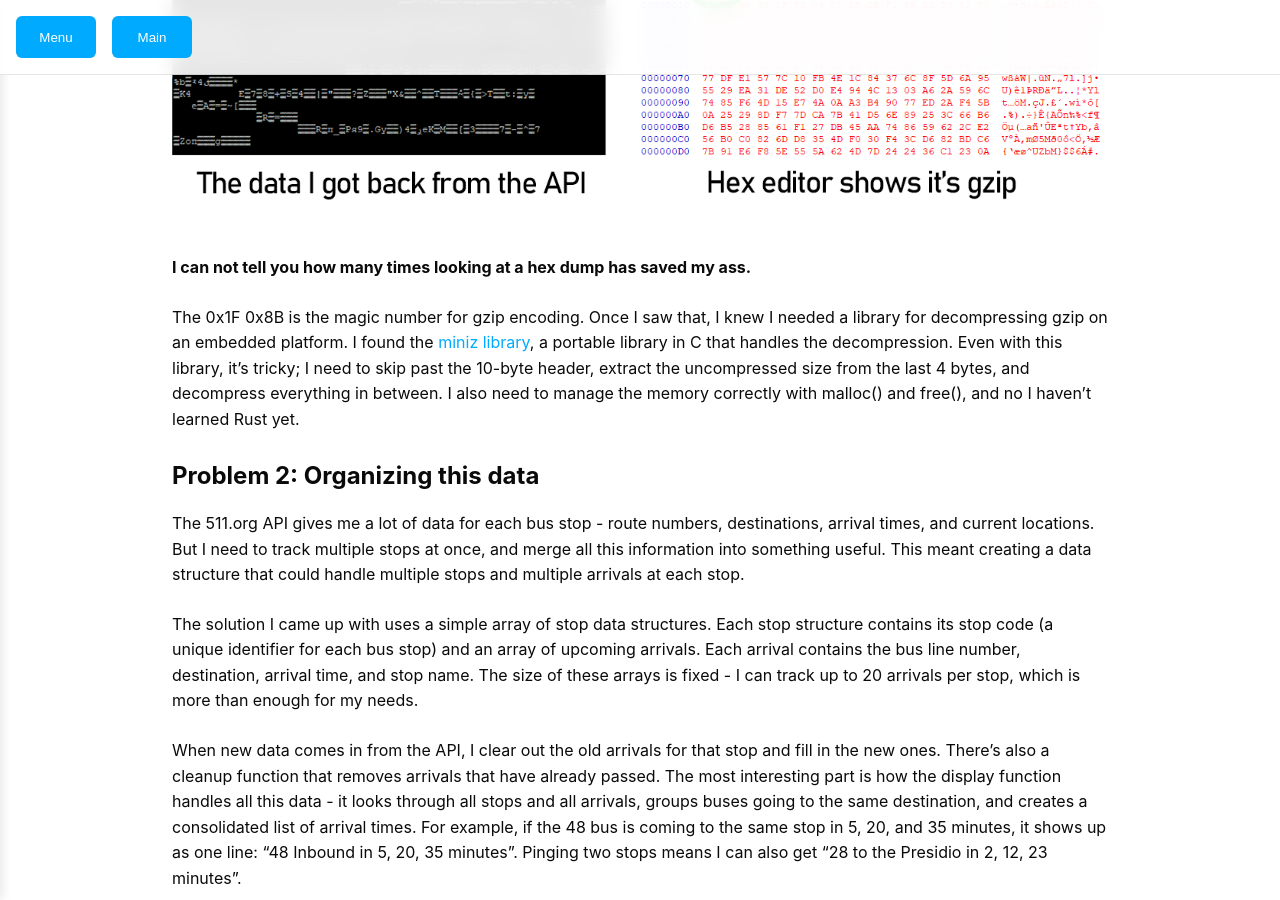
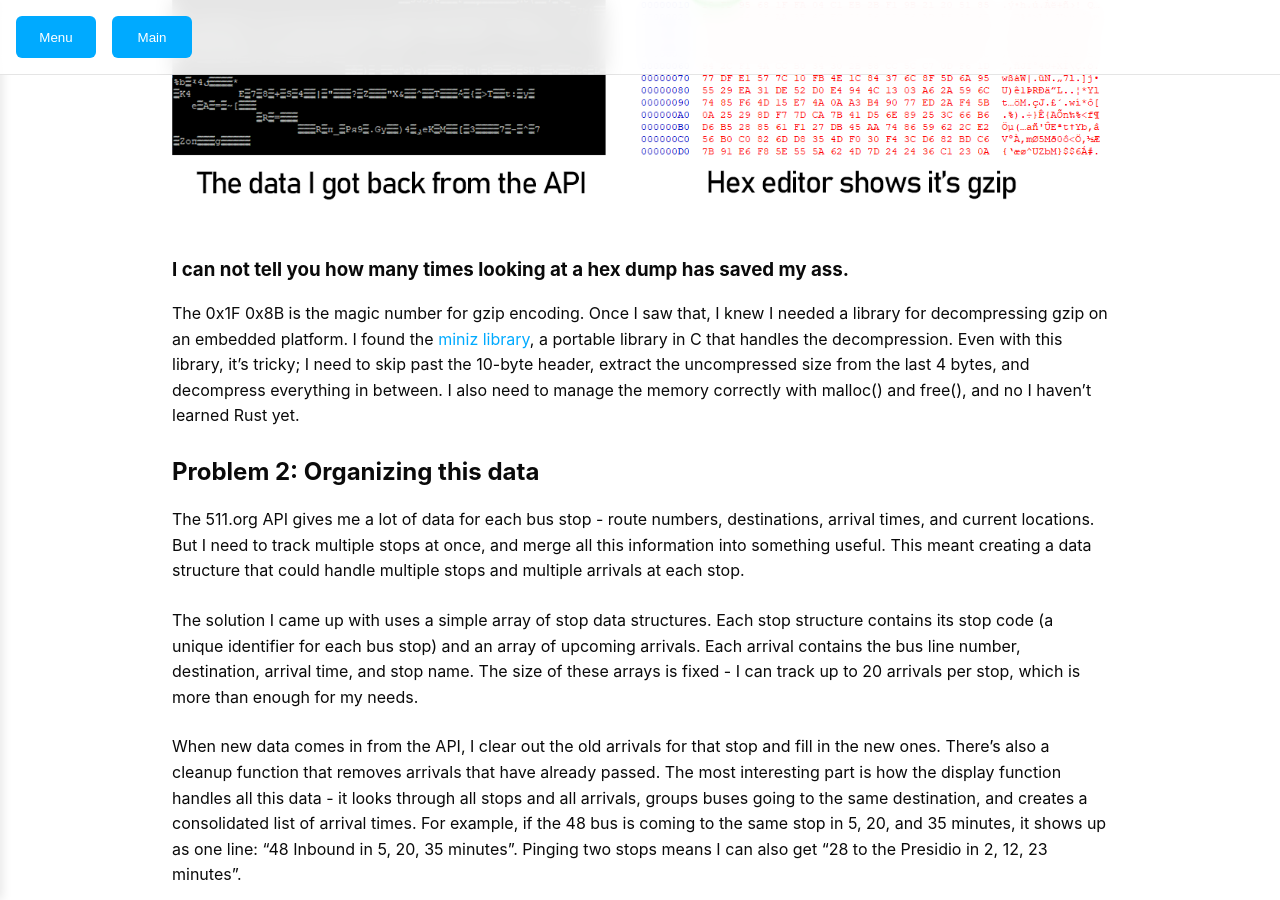
Before and after one commit to bbenchoff/bbenchoff.github.io, a Jekyll site: the page built from pages/BusTideDisplay.md, in a window 1280 px wide and 900 px high, scrolled down 1754 px. Built offline with Jekyll 4.4.1, drawn with Linux system fonts in a browser that asks for light colours; our own code applies the rules of GitHub Pages for plain Markdown files.

```diff
--- a/pages/BusTideDisplay.md
+++ b/pages/BusTideDisplay.md
@@ -31,7 +31,7 @@
 
 ![The key insight that told me it was gzipped JSON](/images/HexDecoding.png)
 
-**I can not tell you how many times looking at a hex dump has saved my ass.**
+### I can not tell you how many times looking at a hex dump has saved my ass.
 
 The 0x1F 0x8B is the magic number for gzip encoding. Once I saw that, I knew I needed a library for decompressing gzip on an embedded platform. I found the [miniz library](https://github.com/richgel999/miniz), a portable library in C that handles the decompression. Even with this library, it's tricky; I need to skip past the 10-byte header, extract the uncompressed size from the last 4 bytes, and decompress everything in between. I also need to manage the memory correctly with malloc() and free(), and no I haven't learned Rust yet.
 
```
Also changed, not shown: images/MicrotipsPCB.png (added), images/MicrotipsSchematic.png (added).
